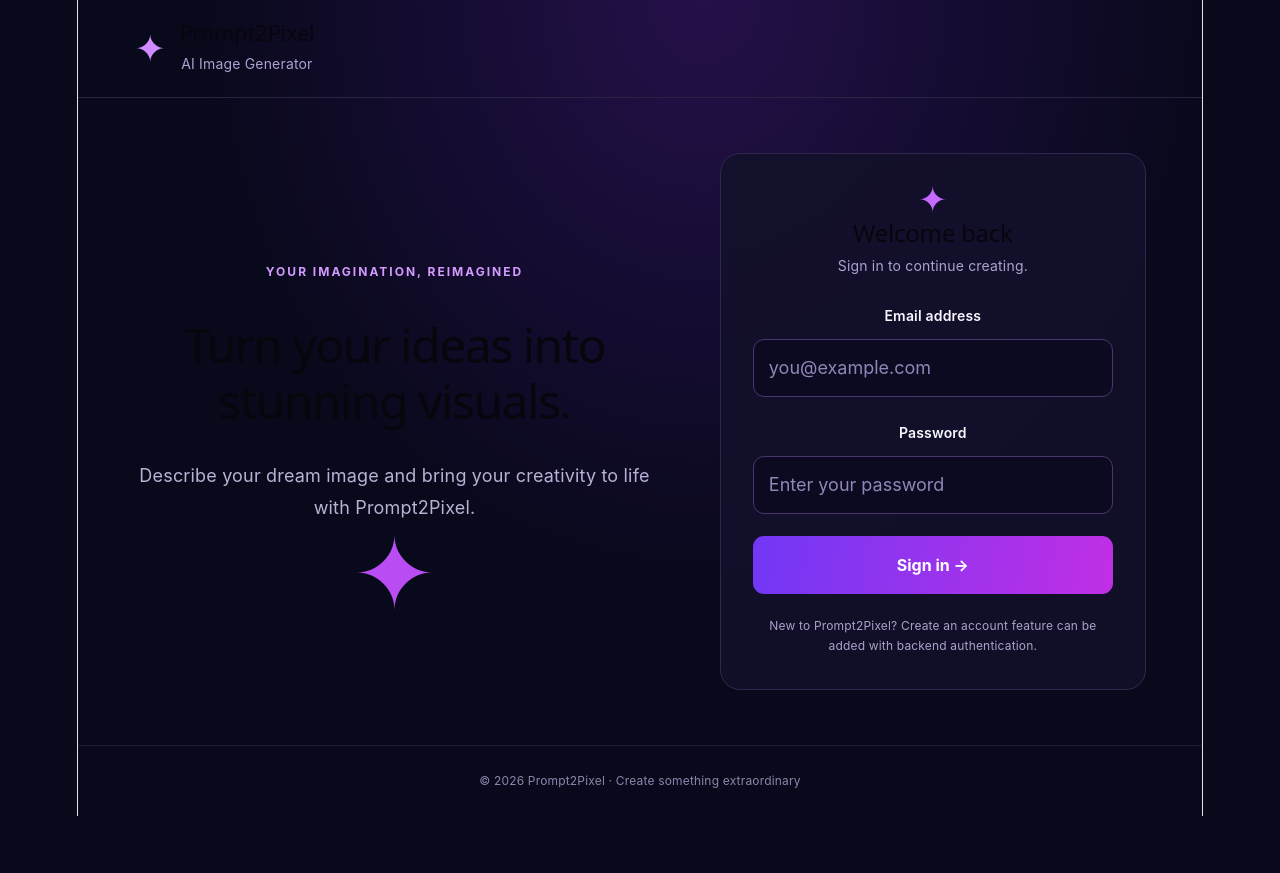
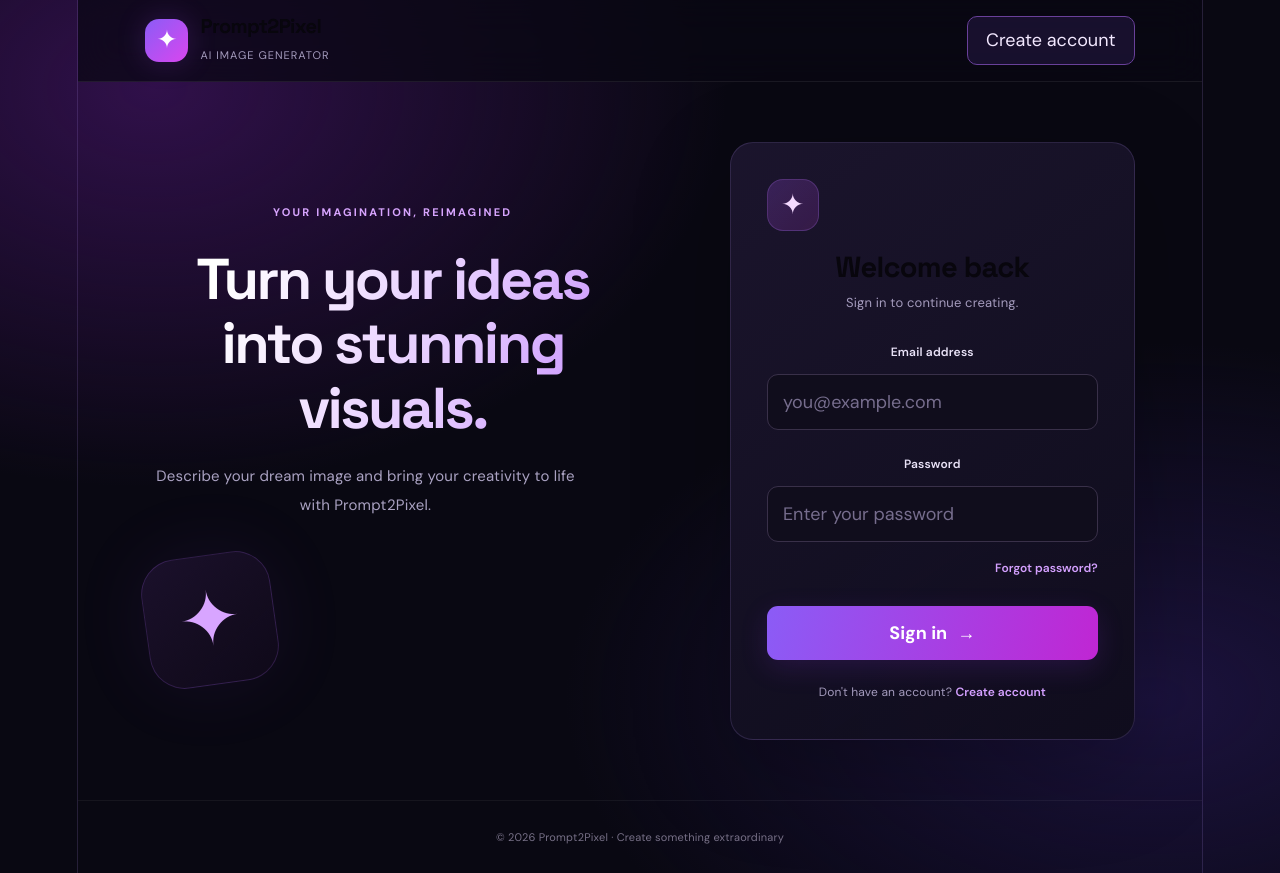
Before and after one commit to jahnavihg/Prompt2pixel, a React (Vite) app in the folder Prompt2Pixel-New/: page / in a window 1280 px wide. Before the commit the page ends 816 px from the top, so only its background shows below. Built offline with nearby package versions, Linux system fonts and the light colour scheme.

Commit message:
Add Prompt2Pixel frontend for User Interface

```diff
--- a/Prompt2Pixel-New/src/App.css
+++ b/Prompt2Pixel-New/src/App.css
@@ -1,13 +1,21 @@
+
+@import url('https://fonts.googleapis.com/css2?family=DM+Sans:wght@400;500;600;700&family=Space+Grotesk:wght@400;500;600;700&display=swap');
+
+:root {
+  font-family: 'DM Sans', sans-serif;
+  color: #f7f5ff;
+  background: #090812;
+  font-synthesis: none;
+  text-rendering: optimizeLegibility;
+  -webkit-font-smoothing: antialiased;
+  --purple: #a855f7;
+  --pink: #d946ef;
+  --muted: #a49bbd;
+  --border: rgba(186, 147, 255, 0.16);
+}
 
 * {
   box-sizing: border-box;
-}
-
-:root {
-  font-family: Inter, system-ui, Arial, sans-serif;
-  color: #f8f7ff;
-  background: #09091c;
-  font-synthesis: none;
 }
 
 body {
@@ -15,8 +23,9 @@
   min-width: 320px;
   min-height: 100vh;
   background:
-    radial-gradient(ellipse at 55% 0%, #24104a 0%, transparent 50%),
-    #09091c;
+    radial-gradient(ellipse at 12% 10%, #30104a 0%, transparent 36%),
+    radial-gradient(ellipse at 90% 80%, #1b123d 0%, transparent 36%),
+    #090812;
 }
 
 button,
@@ -33,215 +42,368 @@
   min-height: 100vh;
   display: flex;
   flex-direction: column;
+  position: relative;
+  overflow: hidden;
 }
 
 .topbar {
-  min-height: 88px;
-  padding: 20px 5%;
+  height: 82px;
+  padding: 0 6%;
   display: flex;
+  justify-content: space-between;
   align-items: center;
-  justify-content: space-between;
-  border-bottom: 1px solid #292442;
+  border-bottom: 1px solid rgba(255,255,255,.07);
+  background: rgba(9,8,18,.72);
+  backdrop-filter: blur(18px);
 }
 
 .brand {
   display: flex;
   align-items: center;
-  gap: 13px;
+  gap: 12px;
 }
 
 .brand-icon {
-  font-size: 38px;
-  color: #cf8bff;
+  width: 43px;
+  height: 43px;
+  display: grid;
+  place-items: center;
+  border-radius: 14px;
+  color: white;
+  font-size: 25px;
+  background: linear-gradient(135deg,#8b5cf6,#d946ef);
+  box-shadow: 0 0 30px #a855f733;
 }
 
 .brand h2 {
   margin: 0;
-  font-size: 22px;
+  font: 700 20px 'Space Grotesk', sans-serif;
+  letter-spacing: -.6px;
 }
 
-.brand p,
-.muted {
-  margin: 5px 0 0;
-  color: #aaa2d0;
-  font-size: 14px;
+.brand p {
+  margin: 3px 0 0;
+  color: var(--muted);
+  font-size: 11px;
+  letter-spacing: 1px;
+  text-transform: uppercase;
+}
+
+.brand-button {
+  padding: 0;
+  border: 0;
+  color: inherit;
+  background: transparent;
+  display: flex;
+  text-align: left;
+}
+
+.header-link,
+.logout {
+  padding: 10px 18px;
+  border: 1px solid #69409a;
+  border-radius: 10px;
+  color: #f3e8ff;
+  background: rgba(139,92,246,.12);
+  transition: .2s ease;
+}
+
+.header-link:hover,
+.logout:hover {
+  background: rgba(168,85,247,.25);
+  border-color: #b779ff;
 }
 
 .login-layout {
-  width: min(1100px, 90%);
+  width: min(1120px, 88%);
+  margin: auto;
+  padding: 60px 0;
   flex: 1;
-  margin: 55px auto;
   display: grid;
-  grid-template-columns: 1.1fr 0.9fr;
-  gap: 65px;
+  grid-template-columns: 1.1fr .9fr;
   align-items: center;
+  gap: 90px;
+}
+
+.welcome {
+  position: relative;
+}
+
+.eyebrow {
+  display: inline-block;
+  color: #d8a5ff;
+  font-size: 11px;
+  font-weight: 700;
+  letter-spacing: 2.2px;
+  text-transform: uppercase;
 }
 
 .welcome h1,
 .page-heading h1 {
-  font-size: clamp(32px, 4vw, 48px);
-  line-height: 1.15;
-  letter-spacing: -1.5px;
+  font: 700 clamp(38px, 4.5vw, 58px)/1.12 'Space Grotesk', sans-serif;
+  letter-spacing: -2.5px;
+  margin: 22px 0;
 }
 
-.welcome p,
-.page-heading p {
-  color: #b8b2d5;
-  line-height: 1.8;
+.welcome h1 {
+  max-width: 570px;
+  background: linear-gradient(110deg,#fff 15%,#e2c4ff 65%,#c084fc);
+  -webkit-background-clip: text;
+  background-clip: text;
+  color: transparent;
 }
 
-.eyebrow {
-  color: #d39bff;
-  font-size: 12px;
-  letter-spacing: 2px;
-  font-weight: 700;
+.welcome > p,
+.page-heading > p {
+  color: #aaa2c2;
+  font-size: 15px;
+  line-height: 1.9;
+  max-width: 440px;
 }
 
 .sparkle {
-  font-size: 100px;
-  color: #b94cf2;
-  margin-top: 35px;
+  width: 130px;
+  height: 130px;
+  display: grid;
+  place-items: center;
+  margin-top: 36px;
+  border: 1px solid #b16cff30;
+  border-radius: 35px;
+  transform: rotate(-8deg);
+  color: #d8a5ff;
+  font-size: 75px;
+  background: linear-gradient(145deg,#a855f71c,#d946ef08);
+  box-shadow: 0 0 80px #a855f714;
 }
 
 .login-card,
 .panel {
-  background: rgba(19, 17, 43, 0.88);
-  border: 1px solid #30274e;
-  border-radius: 20px;
-  padding: 32px;
+  background: linear-gradient(145deg,rgba(29,22,47,.92),rgba(15,13,28,.96));
+  border: 1px solid var(--border);
+  border-radius: 23px;
+  padding: 36px;
+  box-shadow: 0 30px 100px rgba(0,0,0,.24);
+}
+
+.login-card h2 {
+  font: 700 29px 'Space Grotesk', sans-serif;
+  letter-spacing: -.7px;
+  margin: 17px 0 7px;
 }
 
 .card-icon {
-  font-size: 35px;
-  color: #c66aff;
+  width: 52px;
+  height: 52px;
+  display: grid;
+  place-items: center;
+  border-radius: 16px;
+  color: #f4d9ff;
+  font-size: 28px;
+  background: linear-gradient(135deg,#a855f738,#d946ef25);
+  border: 1px solid #b779ff38;
 }
 
-.login-card h2 {
-  margin-bottom: 6px;
+.muted {
+  color: var(--muted);
+  font-size: 13px;
+  line-height: 1.7;
+  margin: 0 0 25px;
 }
 
 .login-card label,
 .prompt-panel label {
   display: block;
-  margin: 23px 0 10px;
+  margin: 21px 0 9px;
+  color: #e9e2f7;
+  font-size: 12px;
   font-weight: 600;
-  font-size: 14px;
 }
 
 .login-card input,
 .prompt-panel textarea {
   width: 100%;
-  color: white;
-  background: #0b0a20;
-  border: 1px solid #49366c;
+  padding: 14px 15px;
   border-radius: 11px;
-  padding: 15px;
+  border: 1px solid #393049;
+  background: #100d1c;
+  color: #fff;
   outline: none;
+  transition: border .2s, box-shadow .2s;
+}
+
+.login-card input {
+  min-height: 49px;
 }
 
 .login-card input:focus,
 .prompt-panel textarea:focus {
-  border-color: #b34bff;
-  box-shadow: 0 0 0 3px #9b43ff20;
-}
-
-.prompt-panel textarea {
-  resize: vertical;
-  min-height: 150px;
-  line-height: 1.6;
+  border-color: #ad67fa;
+  box-shadow: 0 0 0 3px #a855f71c;
 }
 
 input::placeholder,
 textarea::placeholder {
-  color: #8f87b7;
+  color: #766d8d;
 }
 
 .primary-button {
   width: 100%;
-  margin-top: 22px;
-  padding: 16px;
+  min-height: 50px;
+  padding: 14px 18px;
+  margin-top: 24px;
+  display: flex;
+  align-items: center;
+  justify-content: center;
+  gap: 10px;
+  color: white;
+  font-weight: 700;
   border: 0;
   border-radius: 11px;
-  color: white;
-  background: linear-gradient(100deg, #7138f5, #c02fe5);
-  font-size: 16px;
-  font-weight: 700;
-  transition: opacity 0.2s, transform 0.2s;
+  background: linear-gradient(105deg,#8b5cf6,#c026d3);
+  box-shadow: 0 8px 28px #9333ea28;
+  transition: transform .2s, box-shadow .2s, filter .2s;
 }
 
 .primary-button:hover {
-  opacity: 0.9;
-  transform: translateY(-1px);
+  transform: translateY(-2px);
+  filter: brightness(1.1);
+  box-shadow: 0 12px 35px #9333ea45;
 }
 
 .primary-button:disabled {
-  opacity: 0.6;
+  opacity: .55;
   cursor: wait;
 }
 
-.small-note {
-  margin-top: 22px;
+.text-link {
+  display: inline;
+  padding: 0;
+  border: 0;
+  background: transparent;
+  color: #d4a0ff;
+  font-size: inherit;
+  font-weight: 600;
+}
+
+.text-link:hover {
+  color: #f0d7ff;
+  text-decoration: underline;
+}
+
+.forgot-link {
+  display: block;
+  margin: 13px 0 0 auto;
+  font-size: 12px;
+}
+
+.switch-text {
+  margin: 22px 0 0;
+  color: var(--muted);
   text-align: center;
-  color: #aaa2c9;
+  font-size: 12px;
+  line-height: 1.8;
+}
+
+.error {
+  color: #ff9baa;
   font-size: 12px;
   line-height: 1.7;
 }
 
-.error {
-  color: #ff9da9;
-  font-size: 13px;
-  line-height: 1.5;
+.auth-layout {
+  width: min(460px, 92%);
+  margin: auto;
+  padding: 45px 0;
+  flex: 1;
+  display: flex;
+  align-items: center;
+  justify-content: center;
+}
+
+.auth-layout .login-card {
+  width: 100%;
+}
+
+.signup-card .eyebrow {
+  display: block;
+  margin-top: 20px;
+}
+
+.signup-card h2 {
+  margin-top: 12px;
+  font-size: 28px;
+}
+
+.signup-card label {
+  margin-top: 17px;
+}
+
+.signup-card input {
+  padding: 12px 14px;
+  min-height: 45px;
 }
 
 .generator {
-  width: min(1200px, 92%);
-  margin: 40px auto;
+  width: min(1160px, 90%);
+  margin: 55px auto;
   flex: 1;
 }
 
 .page-heading {
   text-align: center;
-  margin: 15px auto 35px;
+  margin-bottom: 38px;
 }
 
 .page-heading h1 {
-  font-size: clamp(28px, 3vw, 40px);
-  margin-bottom: 12px;
+  font-size: clamp(32px,4vw,47px);
+  margin: 17px auto;
+}
+
+.page-heading > p {
+  margin: 0 auto;
 }
 
 .workspace {
   display: grid;
-  grid-template-columns: 0.95fr 1.05fr;
+  grid-template-columns: .9fr 1.1fr;
   gap: 24px;
   align-items: stretch;
 }
 
 .panel h2 {
-  text-align: center;
-  font-size: 17px;
-  margin: 0 0 30px;
+  font: 600 17px 'Space Grotesk', sans-serif;
+  margin: 0 0 28px;
+}
+
+.prompt-panel textarea {
+  min-height: 175px;
+  resize: vertical;
+  font-size: 14px;
+  line-height: 1.7;
 }
 
 .character-count {
+  margin-top: 9px;
   text-align: right;
-  color: #a9a0c8;
-  font-size: 12px;
-  margin-top: 8px;
+  color: #8e83a7;
+  font-size: 11px;
 }
 
 .preview-panel {
-  min-height: 410px;
+  min-height: 430px;
 }
 
 .image-area {
-  min-height: 300px;
-  border: 1px dashed #49366c;
-  border-radius: 13px;
-  overflow: hidden;
+  min-height: 320px;
   display: flex;
   align-items: center;
   justify-content: center;
-  background: #0c0b20;
+  overflow: hidden;
+  border: 1px dashed #55416e;
+  border-radius: 15px;
+  background:
+    radial-gradient(ellipse at 50% 40%,#4c1d9530,transparent 60%),
+    #0d0b18;
 }
 
 .image-area img {
@@ -253,84 +415,138 @@
 
 .empty-preview {
   text-align: center;
-  padding: 25px;
+  padding: 30px 15px;
 }
 
 .empty-preview span {
-  font-size: 60px;
-  color: #bd63ff;
+  display: block;
+  color: #c084fc;
+  font-size: 55px;
+  margin-bottom: 12px;
 }
 
 .empty-preview h3 {
-  font-size: 17px;
+  font: 600 17px 'Space Grotesk', sans-serif;
 }
 
 .empty-preview p {
-  color: #aaa2c9;
-  font-size: 13px;
+  color: var(--muted);
+  font-size: 12px;
+  line-height: 1.7;
 }
 
 .download-button {
   display: block;
-  margin-top: 18px;
+  margin-top: 17px;
   padding: 13px;
   text-align: center;
   text-decoration: none;
-  color: white;
-  background: #36205b;
-  border: 1px solid #7345a4;
+  color: #f5eaff;
+  background: #241538;
+  border: 1px solid #68438b;
   border-radius: 10px;
 }
 
-.logout {
-  color: white;
-  background: #21173d;
-  border: 1px solid #57377e;
-  border-radius: 9px;
-  padding: 10px 17px;
+.download-button:hover {
+  background: #392052;
 }
 
 footer {
+  padding: 23px 15px;
   text-align: center;
-  padding: 22px 15px;
-  color: #8d85ad;
-  font-size: 12px;
-  border-top: 1px solid #211c38;
+  color: #777087;
+  font-size: 11px;
+  border-top: 1px solid #ffffff0d;
 }
 
-@media (max-width: 760px) {
-  .login-layout,
-  .workspace {
+@media (max-width: 850px) {
+  .login-layout {
+    width: min(560px, 90%);
     grid-template-columns: 1fr;
-  }
-
-  .login-layout {
-    gap: 25px;
-    margin: 30px auto;
+    gap: 32px;
   }
 
   .welcome h1 {
-    font-size: 34px;
+    font-size: 42px;
   }
 
   .sparkle {
     display: none;
   }
 
+  .workspace {
+    grid-template-columns: 1fr;
+  }
+}
+
+@media (max-width: 500px) {
+  .topbar {
+    height: 72px;
+    padding: 0 5%;
+  }
+
+  .brand-icon {
+    width: 38px;
+    height: 38px;
+  }
+
+  .brand h2 {
+    font-size: 17px;
+  }
+
+  .header-link,
+  .logout {
+    padding: 9px 11px;
+    font-size: 11px;
+  }
+
+  .login-layout {
+    padding: 38px 0;
+  }
+
+  .welcome h1 {
+    font-size: 36px;
+    letter-spacing: -1.5px;
+  }
+
   .login-card,
   .panel {
-    padding: 23px;
+    padding: 24px 20px;
+    border-radius: 18px;
+  }
+
+  .login-card h2 {
+    font-size: 25px;
   }
 
   .generator {
-    margin: 25px auto;
+    margin: 35px auto;
   }
 
   .page-heading h1 {
-    font-size: 30px;
+    font-size: 31px;
+    letter-spacing: -1px;
   }
 
-  .preview-panel {
-    min-height: 330px;
+  .auth-layout {
+    padding: 28px 0;
+  }
+
+  .signup-card h2 {
+    font-size: 24px;
+  }
+
+  .image-area {
+    min-height: 250px;
   }
 }
+
+@media (prefers-reduced-motion: reduce) {
+  *,
+  *::before,
+  *::after {
+    scroll-behavior: auto !important;
+    transition-duration: .01ms !important;
+    animation-duration: .01ms !important;
+  }
+}
--- a/Prompt2Pixel-New/src/App.jsx
+++ b/Prompt2Pixel-New/src/App.jsx
@@ -6,10 +6,17 @@
   const [page, setPage] = useState("login");
   const [email, setEmail] = useState("");
   const [password, setPassword] = useState("");
+  const [name, setName] = useState("");
+  const [confirmPassword, setConfirmPassword] = useState("");
   const [prompt, setPrompt] = useState("");
   const [image, setImage] = useState("");
+  const [error, setError] = useState("");
   const [loading, setLoading] = useState(false);
-  const [error, setError] = useState("");
+
+  function goTo(nextPage) {
+    setError("");
+    setPage(nextPage);
+  }
 
   function login(e) {
     e.preventDefault();
@@ -20,14 +27,48 @@
       return;
     }
 
-    // Temporary frontend demo login.
-    // Replace with real authentication later.
-    setPage("generate");
+    // Demo only. Real authentication will be added later.
+    goTo("generate");
+  }
+
+  function signup(e) {
+    e.preventDefault();
+    setError("");
+
+    if (name.trim().length < 2) {
+      setError("Please enter your full name.");
+      return;
+    }
+
+    if (password.length < 8) {
+      setError("Password must contain at least 8 characters.");
+      return;
+    }
+
+    if (password !== confirmPassword) {
+      setError("Passwords do not match.");
+      return;
+    }
+
+    setError("Frontend demo only. Account creation will be enabled after backend integration.");
+  }
+
+  function resetPassword(e) {
+    e.preventDefault();
+    setError("");
+
+    if (!email.trim()) {
+      setError("Please enter your email address.");
+      return;
+    }
+
+    setError("Password reset will be enabled after backend integration.");
   }
 
   function logout() {
     setPage("login");
     setPassword("");
+    setConfirmPassword("");
     setPrompt("");
     setImage("");
     setError("");
@@ -35,36 +76,44 @@
 
   async function generateImage(e) {
     e.preventDefault();
+    setError("");
 
     if (!prompt.trim()) {
       setError("Please describe the image you want.");
       return;
     }
 
-    setError(
-      "Image generation will be connected when your backend is ready."
-    );
+    setError("Image generation will be connected after the backend is ready.");
   }
 
   return (
     <div className="app">
       <header className="topbar">
-        <div className="brand">
+        <button className="brand brand-button" onClick={() => goTo("login")}>
           <span className="brand-icon">✦</span>
-          <div>
+          <span>
             <h2>Prompt2Pixel</h2>
             <p>AI Image Generator</p>
-          </div>
-        </div>
+          </span>
+        </button>
 
         {page === "generate" && (
           <button className="logout" onClick={logout}>
             Log out
           </button>
         )}
+
+        {(page === "login" || page === "signup") && (
+          <button
+            className="header-link"
+            onClick={() => goTo(page === "login" ? "signup" : "login")}
+          >
+            {page === "login" ? "Create account" : "Sign in"}
+          </button>
+        )}
       </header>
 
-      {page === "login" ? (
+      {page === "login" && (
         <main className="login-layout">
           <section className="welcome">
             <span className="eyebrow">YOUR IMAGINATION, REIMAGINED</span>
@@ -81,9 +130,9 @@
             <h2>Welcome back</h2>
             <p className="muted">Sign in to continue creating.</p>
 
-            <label htmlFor="email">Email address</label>
+            <label htmlFor="login-email">Email address</label>
             <input
-              id="email"
+              id="login-email"
               type="email"
               placeholder="you@example.com"
               value={email}
@@ -91,9 +140,9 @@
               required
             />
 
-            <label htmlFor="password">Password</label>
+            <label htmlFor="login-password">Password</label>
             <input
-              id="password"
+              id="login-password"
               type="password"
               placeholder="Enter your password"
               value={password}
@@ -101,19 +150,135 @@
               required
             />
 
+            <button
+              type="button"
+              className="text-link forgot-link"
+              onClick={() => goTo("forgot")}
+            >
+              Forgot password?
+            </button>
+
             {error && <p className="error">{error}</p>}
 
             <button className="primary-button" type="submit">
               Sign in <span>→</span>
             </button>
 
-            <p className="small-note">
-              New to Prompt2Pixel? Create an account feature can be
-              added with backend authentication.
+            <p className="switch-text">
+              Don't have an account?{" "}
+              <button type="button" className="text-link" onClick={() => goTo("signup")}>
+                Create account
+              </button>
             </p>
           </form>
         </main>
-      ) : (
+      )}
+
+      {page === "signup" && (
+        <main className="auth-layout">
+          <form className="login-card signup-card" onSubmit={signup}>
+            <span className="card-icon">✦</span>
+            <span className="eyebrow">START CREATING TODAY</span>
+            <h2>Create your account</h2>
+            <p className="muted">Join Prompt2Pixel and explore your creativity.</p>
+
+            <label htmlFor="signup-name">Full name</label>
+            <input
+              id="signup-name"
+              type="text"
+              placeholder="Enter your full name"
+              autoComplete="name"
+              value={name}
+              onChange={(e) => setName(e.target.value)}
+              required
+            />
+
+            <label htmlFor="signup-email">Email address</label>
+            <input
+              id="signup-email"
+              type="email"
+              placeholder="you@example.com"
+              autoComplete="email"
+              value={email}
+              onChange={(e) => setEmail(e.target.value)}
+              required
+            />
+
+            <label htmlFor="signup-password">Password</label>
+            <input
+              id="signup-password"
+              type="password"
+              placeholder="At least 8 characters"
+              autoComplete="new-password"
+              minLength={8}
+              value={password}
+              onChange={(e) => setPassword(e.target.value)}
+              required
+            />
+
+            <label htmlFor="confirm-password">Confirm password</label>
+            <input
+              id="confirm-password"
+              type="password"
+              placeholder="Enter your password again"
+              autoComplete="new-password"
+              value={confirmPassword}
+              onChange={(e) => setConfirmPassword(e.target.value)}
+              required
+            />
+
+            {error && <p className="error">{error}</p>}
+
+            <button className="primary-button" type="submit">
+              Create account <span>→</span>
+            </button>
+
+            <p className="switch-text">
+              Already have an account?{" "}
+              <button type="button" className="text-link" onClick={() => goTo("login")}>
+                Sign in
+              </button>
+            </p>
+          </form>
+        </main>
+      )}
+
+      {page === "forgot" && (
+        <main className="auth-layout">
+          <form className="login-card" onSubmit={resetPassword}>
+            <span className="card-icon">✦</span>
+            <h2>Forgot password?</h2>
+            <p className="muted">
+              Enter your email address to start the password reset process.
+            </p>
+
+            <label htmlFor="reset-email">Email address</label>
+            <input
+              id="reset-email"
+              type="email"
+              placeholder="you@example.com"
+              value={email}
+              onChange={(e) => setEmail(e.target.value)}
+              required
+            />
+
+            {error && <p className="error">{error}</p>}
+
+            <button className="primary-button" type="submit">
+              Reset password →
+            </button>
+
+            <p className="switch-text">
+              Remember your password?{" "}
+              <button type="button" className="text-link" onClick={() => goTo("login")}>
+                Back to login
+              </button>
+            </p>
+          </form>
+        </main>
+      )}
+
+      {page === "generate" && (
         <main className="generator">
           <section className="page-heading">
             <span className="eyebrow">AI IMAGE STUDIO</span>
@@ -138,27 +303,20 @@
                 }}
               />
 
-              <div className="character-count">
-                {prompt.length}/500
-              </div>
+              <div className="character-count">{prompt.length}/500</div>
 
               {error && <p className="error">{error}</p>}
 
-              <button
-                className="primary-button"
-                type="submit"
-                disabled={loading}
-              >
+              <button className="primary-button" type="submit" disabled={loading}>
                 {loading ? "Generating..." : "✧ Generate Image →"}
               </button>
             </form>
 
             <section className="panel preview-panel">
               <h2>▧ Image Preview</h2>
-
               <div className="image-area">
                 {image ? (
-                  <img src={image} alt="Your generated artwork" />
+                  <img src={image} alt="Generated artwork" />
                 ) : (
                   <div className="empty-preview">
                     <span>✧</span>
@@ -169,11 +327,7 @@
               </div>
 
               {image && (
-                <a
-                  className="download-button"
-                  href={image}
-                  download="prompt2pixel-image.png"
-                >
+                <a className="download-button" href={image} download="prompt2pixel-image.png">
                   Download image ↓
                 </a>
               )}
```
